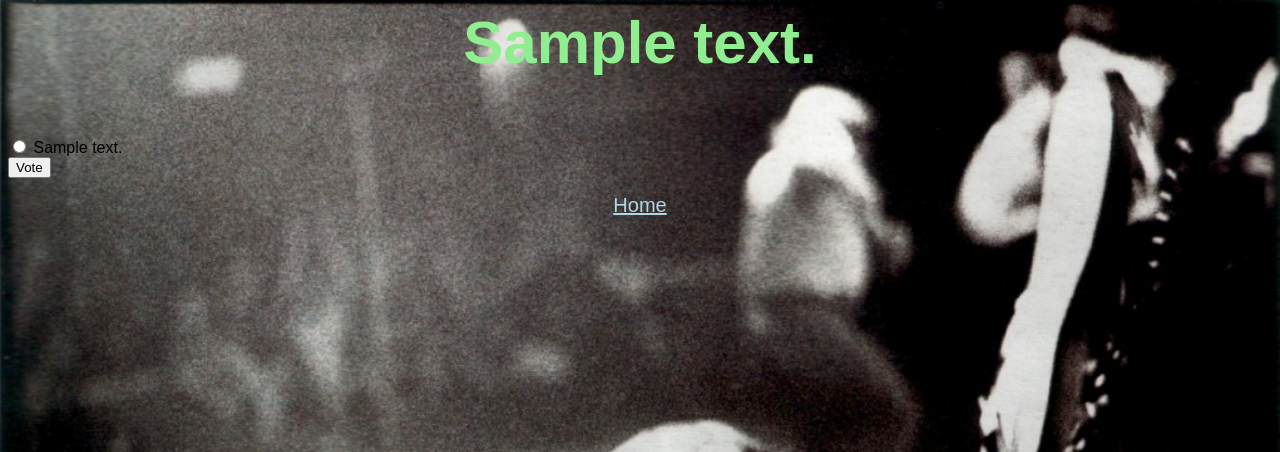
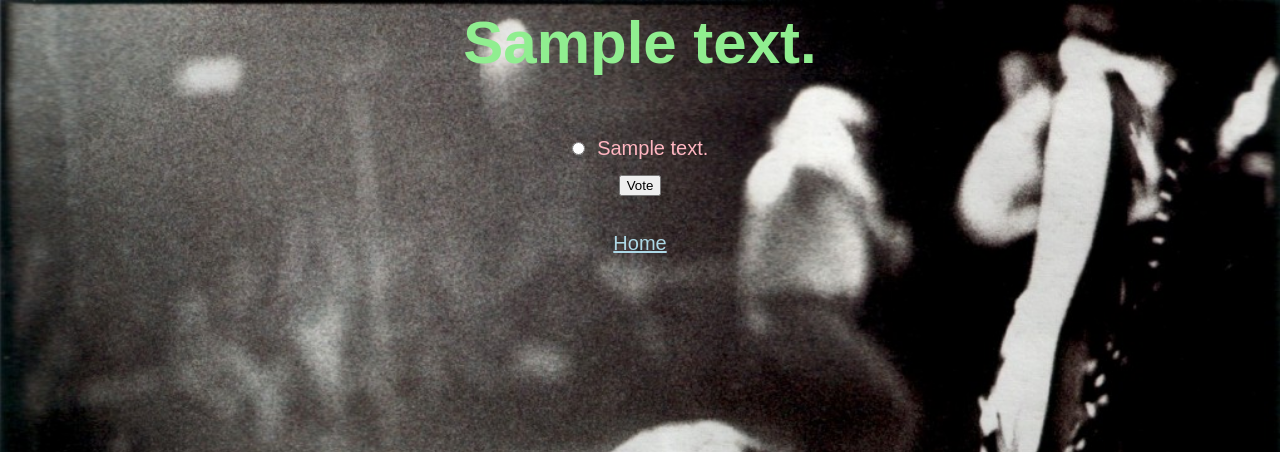
Before and after one commit to Kardbord/Django-Polls, a Django app: page /polls/1/ in a window 1280 px wide. Shown: the top 452 px of the page. Run offline with Django 3.2, Linux system fonts and the light colour scheme; tables that the repository leaves empty hold one stand-in row (values such as "Sample post").

Commit message:
got voting page looking more spiffy

```diff
--- a/polls/static/polls/style.css
+++ b/polls/static/polls/style.css
@@ -17,6 +17,20 @@
     justify-content: center;
 }
 
+.inputHolder {
+    text-align: center;
+}
+
+.voteOption {
+    font-size: 20px;
+    color: lightpink;
+    margin: 5px;
+}
+
+input {
+    margin-bottom: 20px;
+}
+
 body {
     background: white url("images/background.jpg") no-repeat;
     background-size:cover;
--- a/polls/templates/polls/detail.html
+++ b/polls/templates/polls/detail.html
@@ -8,10 +8,12 @@
 
 <form action="{% url 'polls:vote' question.id %}" method="post">
 {% csrf_token %}
+<div class="inputHolder">
 {% for choice in question.choice_set.all %}
     <input type="radio" name="choice" id="choice{{ forloop.counter }}" value="{{ choice.id }}" />
-    <label for="choice{{ forloop.counter }}">{{ choice.choice_text }}</label><br />
+    <label class="voteOption" for="choice{{ forloop.counter }}">{{ choice.choice_text }}</label><br />
 {% endfor %}
 <input type="submit" value="Vote" />
+</div>
 </form>
 <a class="option" href="{% url 'polls:index' %}">Home</a>
```
